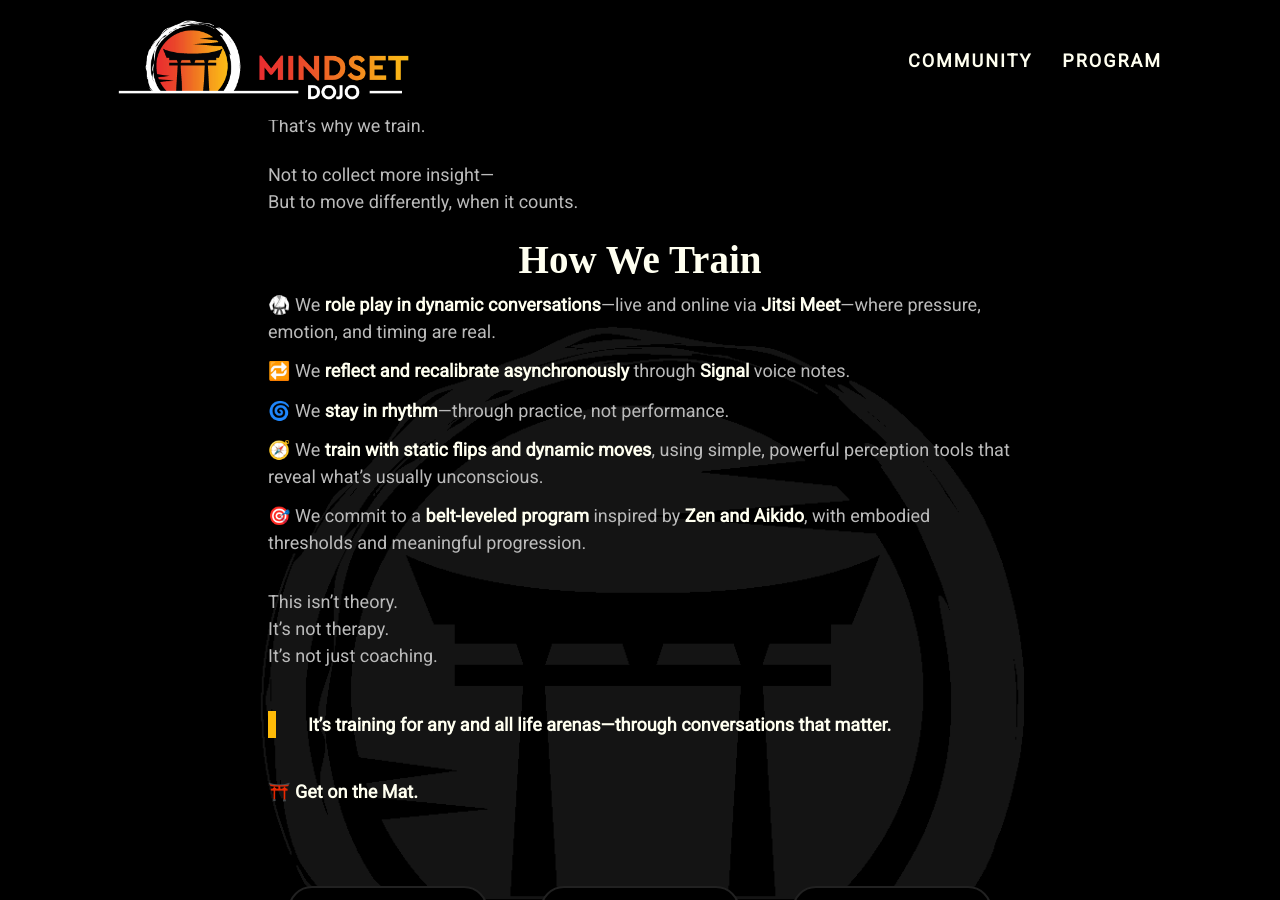
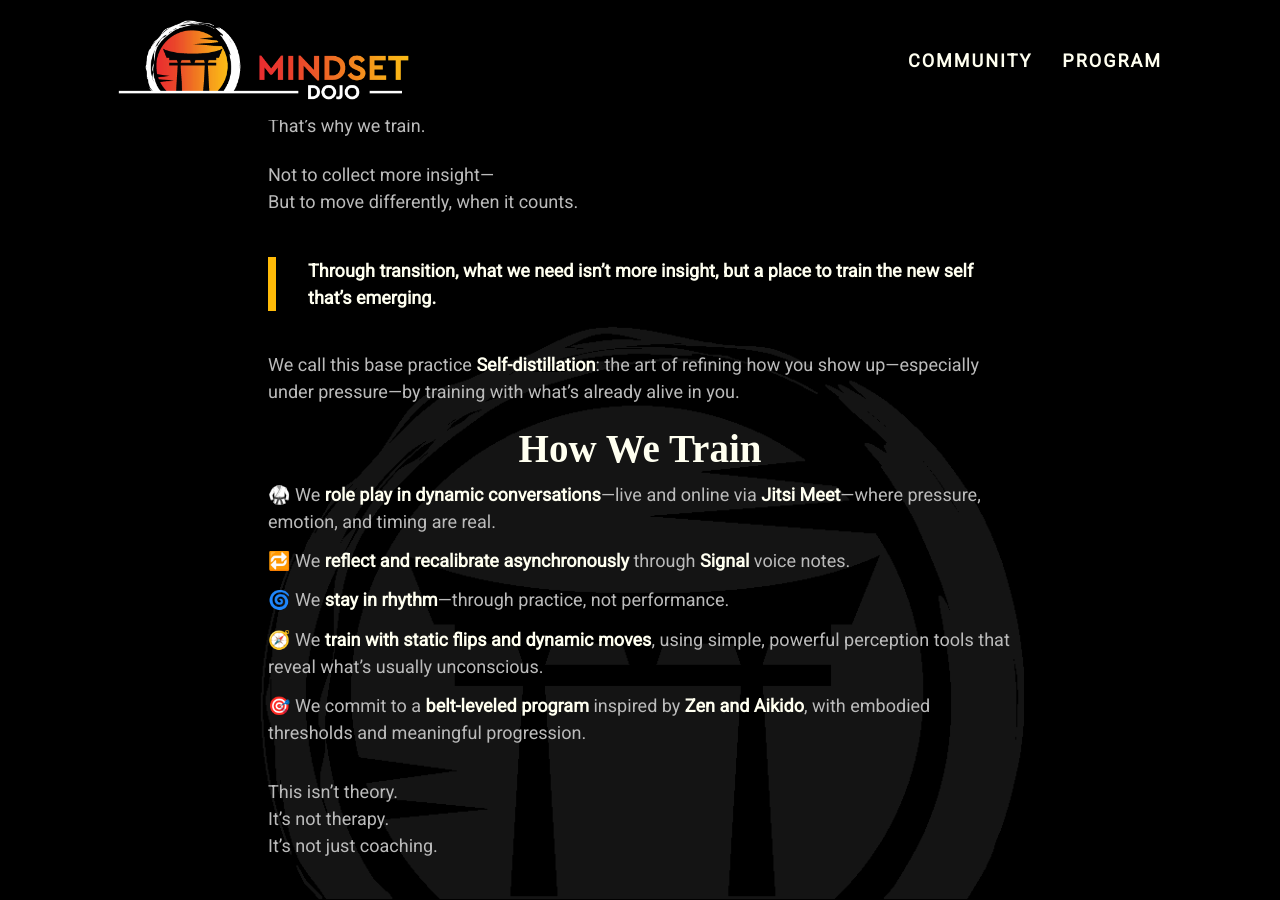
Before and after one commit to mindset-dojo/mindset-dojo.github.io, a Jekyll site: the page built from index.md, in a window 1280 px wide and 900 px high, scrolled down 411 px. Built offline with Jekyll 4.4.1, drawn with Linux system fonts in a browser that asks for light colours; some web fonts are replaced.

Commit message:
feat: Introduce Self-distillation

```diff
--- a/index.md
+++ b/index.md
@@ -21,6 +21,10 @@ In that flash between stimulus and response…</p>
 
 <p>Not to collect more insight—<br>
 But to move differently, when it counts.</p>
+
+<blockquote><strong>Through transition, what we need isn’t more insight, but a place to train the new self that’s emerging.</strong></blockquote>
+
+<p>We call this base practice <strong>Self-distillation</strong>: the art of refining how you show up—especially under pressure—by training with what’s already alive in you.</p>
 
 <h2>How We Train</h2>
 <ul>
```
